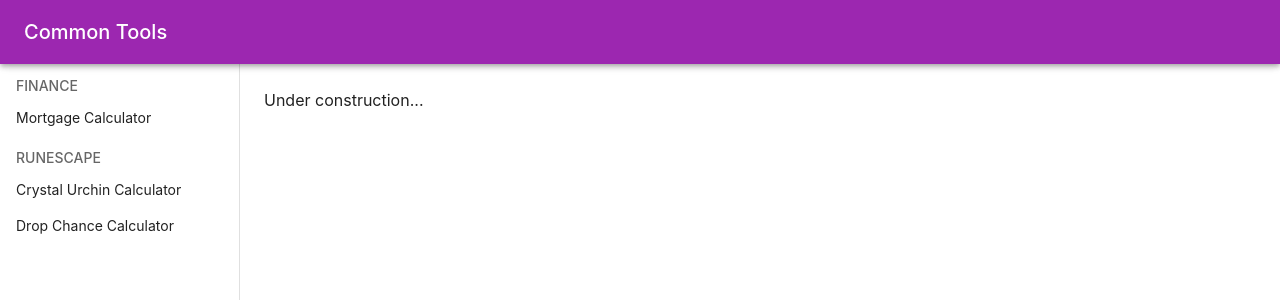
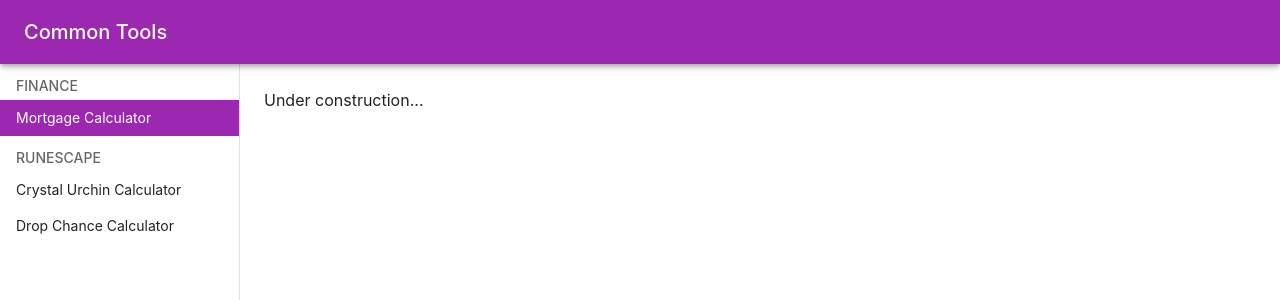
Before and after one commit to chrisBas/track-assist, a React (Create React App) app: page /mortgage-calc in a window 1280 px wide. Shown: the top 300 px of the page. Built offline with nearby package versions, Linux system fonts and the light colour scheme.

Commit message:
highlight selected route in LeftNavDrawer

```diff
--- a/src/component/LeftNavDrawer.tsx
+++ b/src/component/LeftNavDrawer.tsx
@@ -6,12 +6,16 @@ import ListItem from "@mui/material/ListItem";
 import ListItemButton from "@mui/material/ListItemButton";
 import ListItemText from "@mui/material/ListItemText";
 import Toolbar from "@mui/material/Toolbar";
+import { useLocation } from "react-router-dom";
 import { navigationItems } from "../App";
 import Link from "./Link";
 
 const drawerWidth = 240;
 
 export default function LeftNavDrawer() {
+  const { pathname } = useLocation();
+  const currentPath = pathname.replace(/^\//, "");
+
   return (
     <Drawer
       variant="permanent"
@@ -44,19 +48,38 @@ export default function LeftNavDrawer() {
                 }
                 dense
               >
-                {navigationItem.content.map((contentItem) => (
+                {navigationItem.content.map((contentItem) => {
+                  const isCurrentPath = currentPath === contentItem.path;
+                  return (
                     <ListItem
                       key={contentItem.text}
                       sx={{ display: "block" }}
                       disablePadding
                     >
                       <Link to={contentItem.path}>
-                      <ListItemButton>
+                        <ListItemButton
+                          sx={[
+                            {
+                              "&:hover": {
+                                color: "primary.main",
+                              },
+                            },
+                            {
+                              color: isCurrentPath
+                                ? "primary.contrastText"
+                                : undefined,
+                              backgroundColor: isCurrentPath
+                                ? "primary.main"
+                                : undefined,
+                            },
+                          ]}
+                        >
                           <ListItemText primary={contentItem.text} />
                         </ListItemButton>
                       </Link>
                     </ListItem>
-                ))}
+                  );
+                })}
               </List>
             </ListItem>
           ))}
```
Lines whose indentation alone changed are shown as unchanged.
